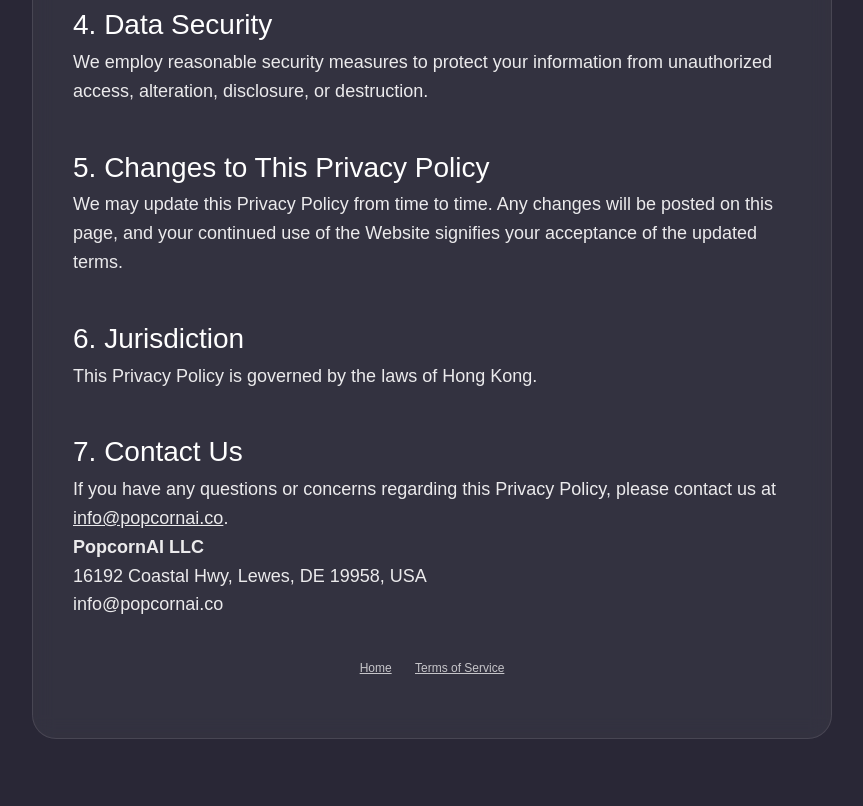
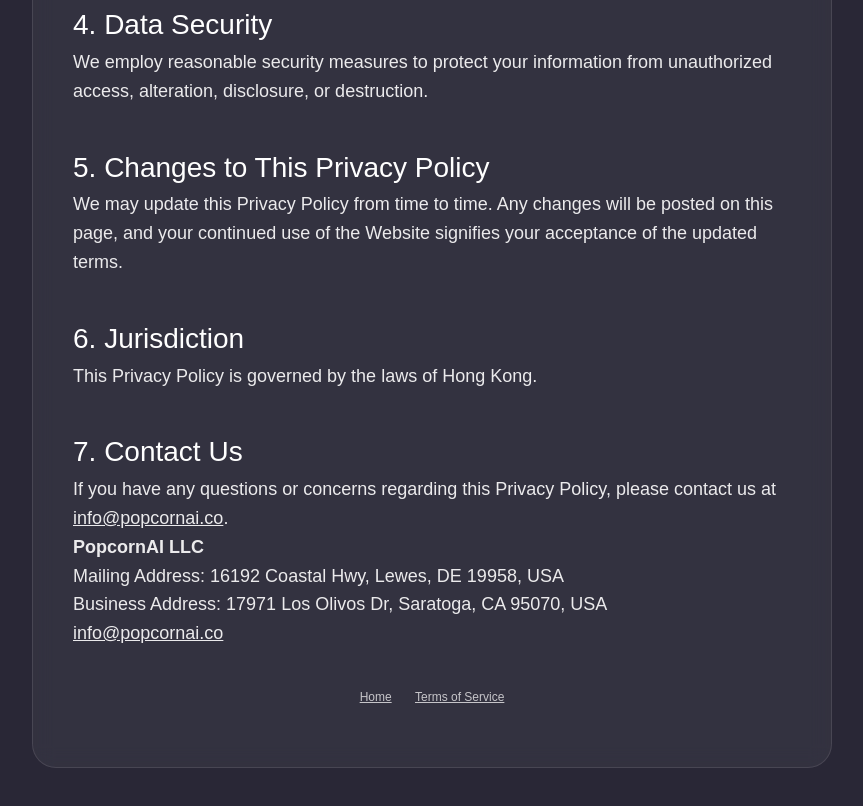
Before and after one commit to gusakovm/popcornai.website, a website: page privacy/index.html in a window 1280 px wide. Shown: the part 722-1528 px from the top of the page, without its empty margins (208-1071 px from the left). Before the commit the page ends 1501 px from the top, so only its background shows below. Drawn offline with Linux system fonts and the light colour scheme.

Commit message:
Fix Address

```diff
--- a/privacy/index.html
+++ b/privacy/index.html
@@ -37,8 +37,9 @@
     <h2>7. Contact Us</h2>
     <p>If you have any questions or concerns regarding this Privacy Policy, please contact us at <a href="mailto:info@popcornai.co">info@popcornai.co</a>.</p>
     <p><strong>PopcornAI LLC</strong><br>
-    16192 Coastal Hwy, Lewes, DE 19958, USA<br>
-    info@popcornai.co</p>
+    Mailing Address: 16192 Coastal Hwy, Lewes, DE 19958, USA<br>
+    Business Address: 17971 Los Olivos Dr, Saratoga, CA 95070, USA<br>
+    <a href="mailto:info@popcornai.co">info@popcornai.co</a></p>
 
     <div class="footer">
       <a href="/">Home</a>
```
